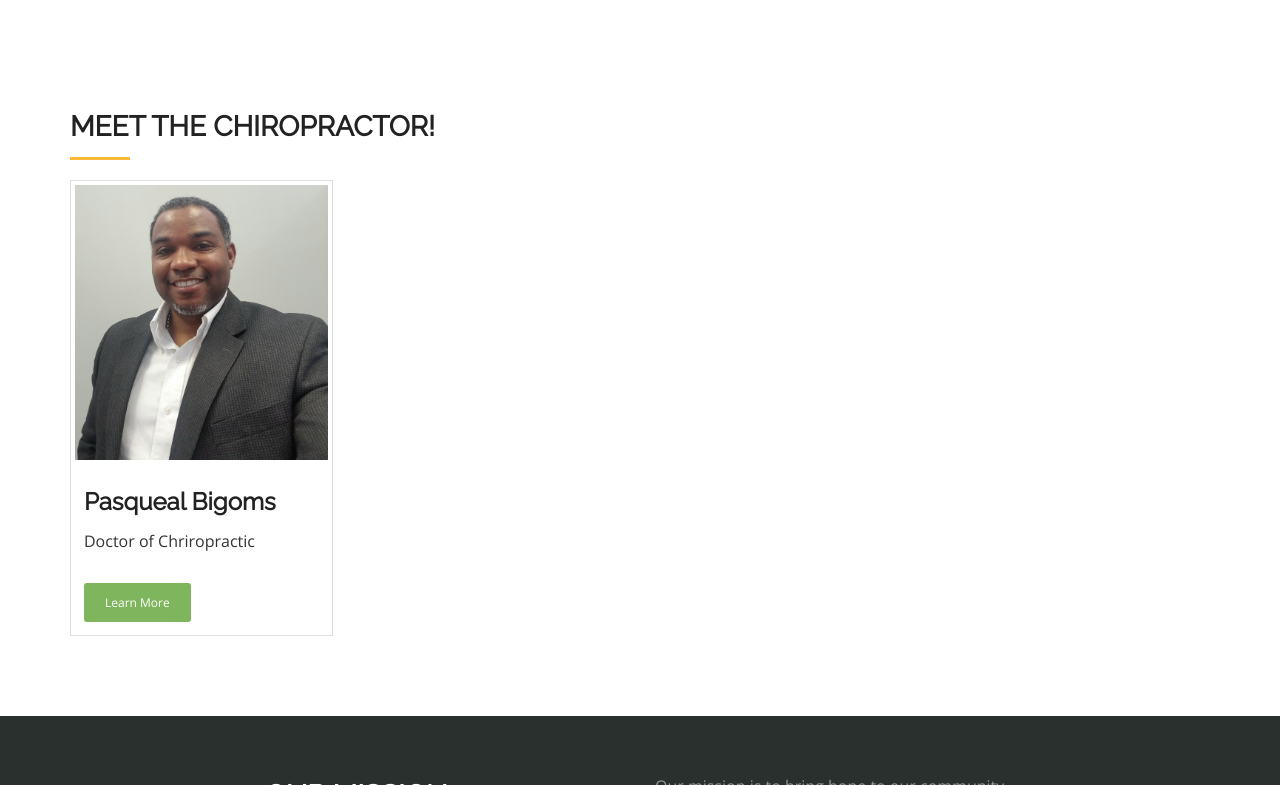
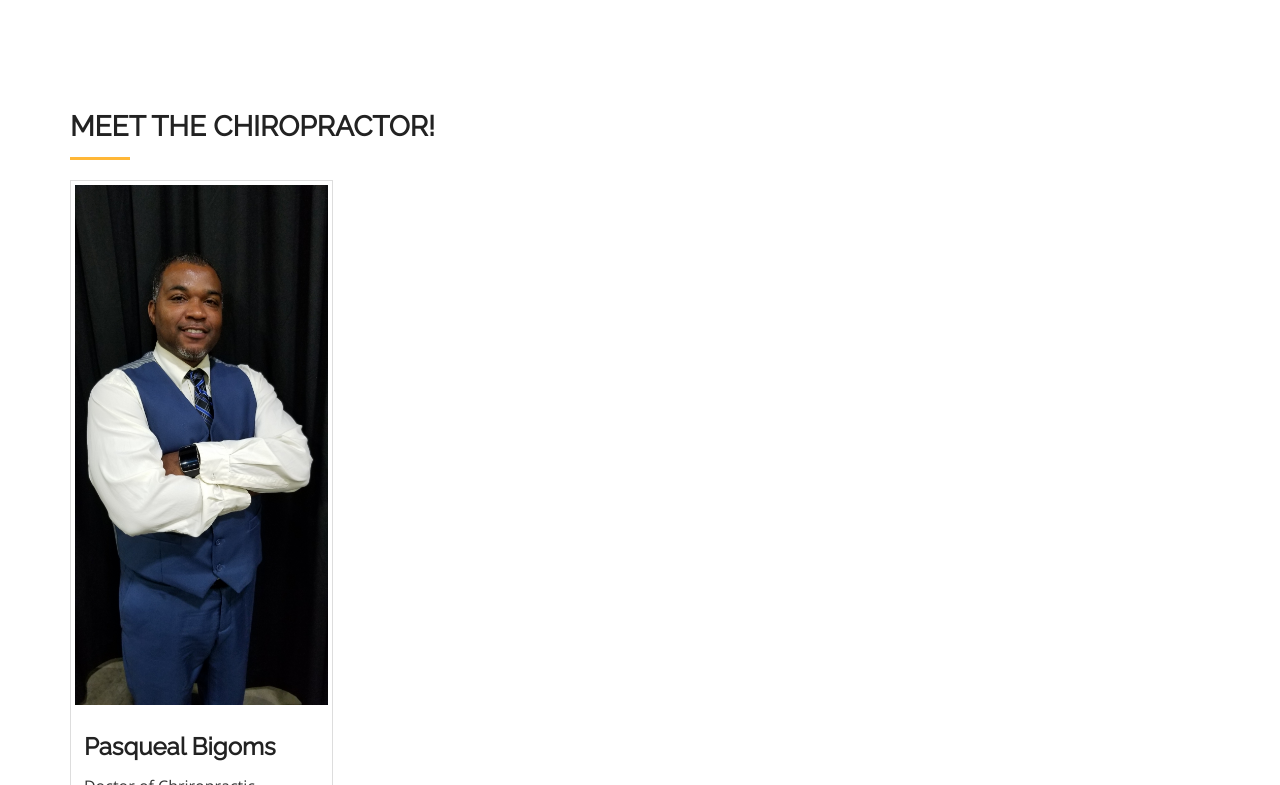
Before and after one commit to dpaster52/gh-pages, a website: page index.html in a window 1280 px wide. Shown: the part 2015-2800 px from the top of the page. Drawn offline with nearby package versions, Linux system fonts and the light colour scheme; a web font is replaced by a local one.

Commit message:
Updated photo and removed ribbon cutting

```diff
--- a/index.html
+++ b/index.html
@@ -87,7 +87,6 @@
                   <img src="img/asset.svg" class="img-responsive">
                 </div> -->
                 <div class="banner-text text-center">
-                  <h1 class="white">Ribbon Cutting June 5, 2019</h1>
                   <h3 style="color:white">Family oriented business looking to improve the community and promote health in Douglas county.</h3>
                   <a href="#contact" class="btn btn-appoint">Make an Appointment.</a>
                 </div>
@@ -293,7 +292,7 @@ At Alleviation Wellness Chiropractic, we work with expecting mothers throughout
       </a> -->
         <div class="col-md-3 col-sm-3 col-xs-6">
           <div class="thumbnail">
-            <img src="img/Resized_20190506_152743.jpeg" alt="Dr. Bigoms" class="team-img">
+            <img src="img/BigomsPhoto.jpg" alt="Dr. Bigoms" class="team-img">
             <div class="caption">
               <h3>Pasqueal Bigoms</h3>
               <p>Doctor of Chriropractic</p>
```
Also changed, not shown: img/BigomsPhoto.jpg (added).
